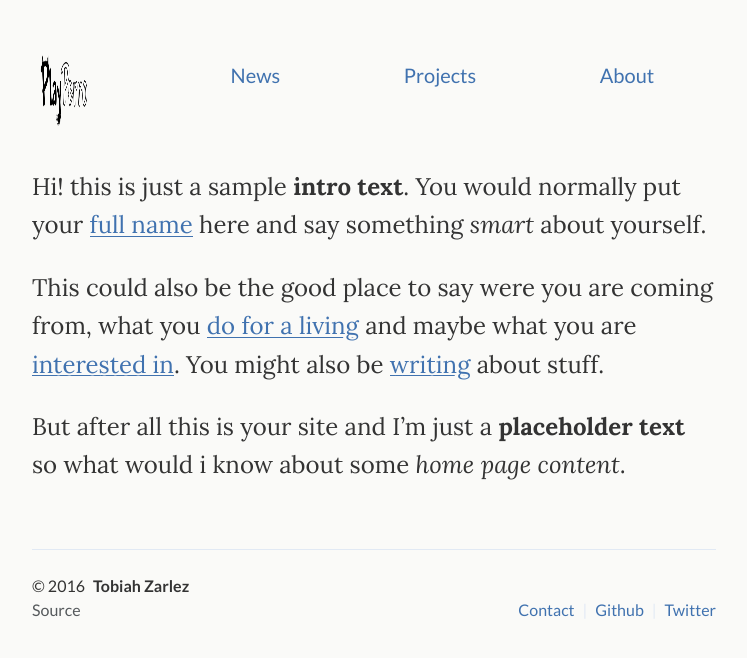
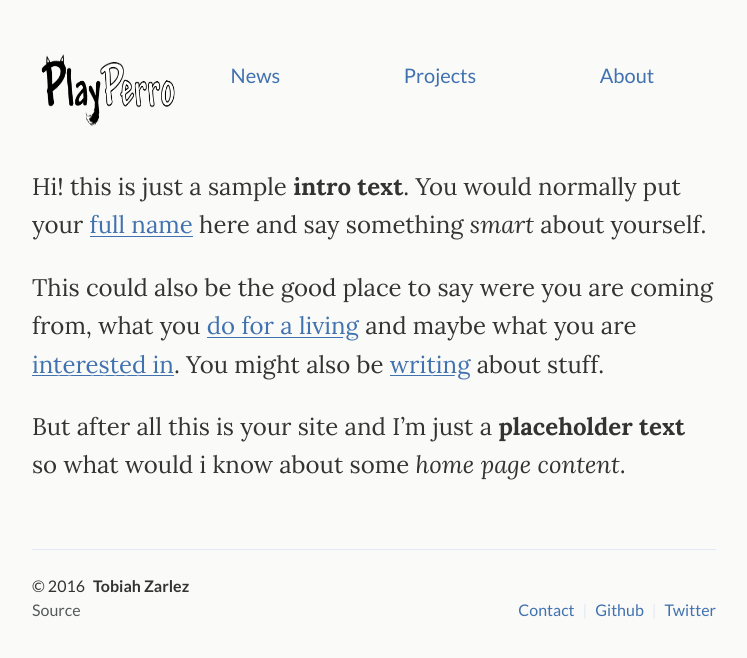
Before and after one commit to PlayPerro/PlayPerro, a Jekyll site: the page built from index.md, in a window 1280 px wide. Shown: the top 658 px of the page, without its empty margins (266-1013 px from the left). Built offline with Jekyll 4.4.1, drawn with Linux system fonts in a browser that asks for light colours.

Commit message:
Increased logo size

```diff
--- a/_sass/_site.scss
+++ b/_sass/_site.scss
@@ -20,8 +20,7 @@
 }
 
 .site-logo {
-  width: 3rem;
-  height: 3rem;
+  height: 5rem;
 }
 
 .site-nav {
```
